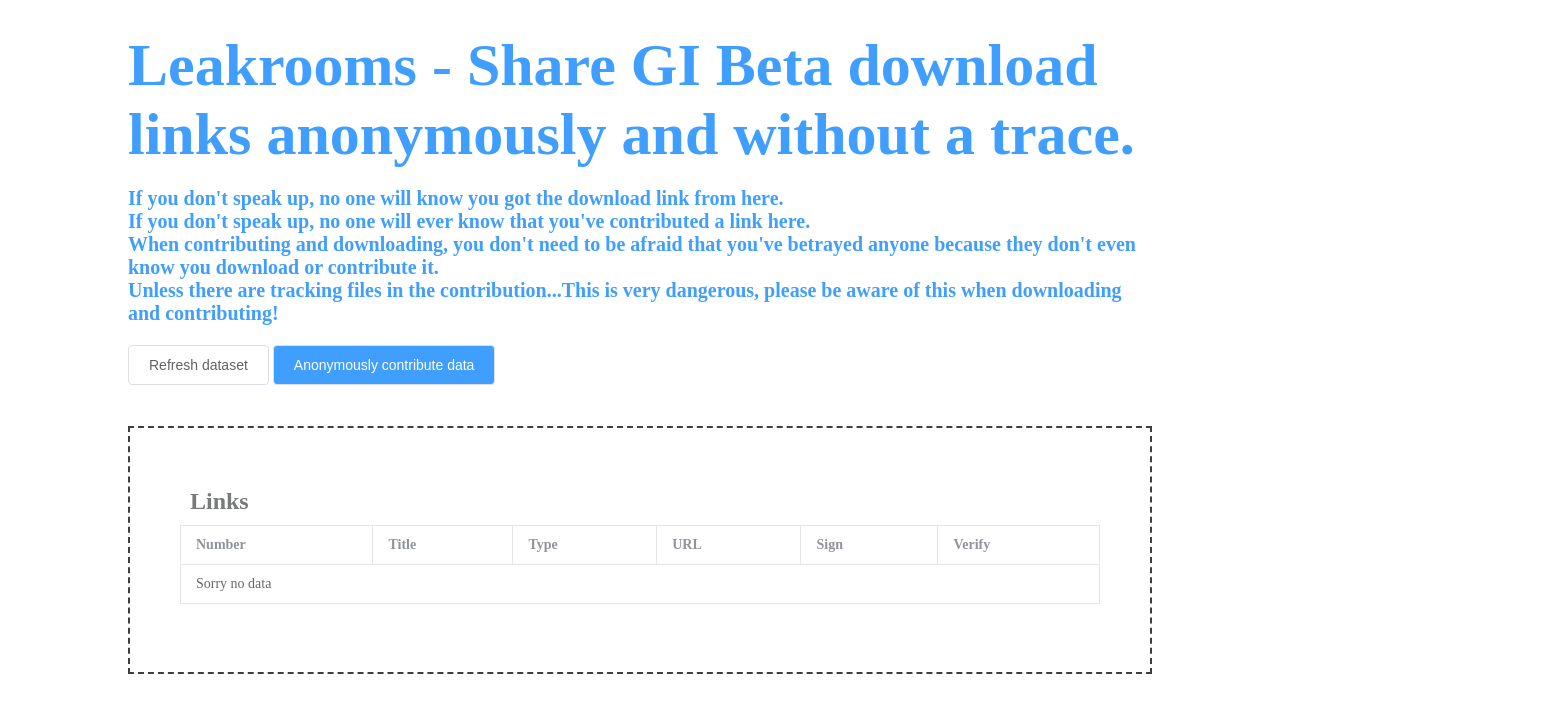
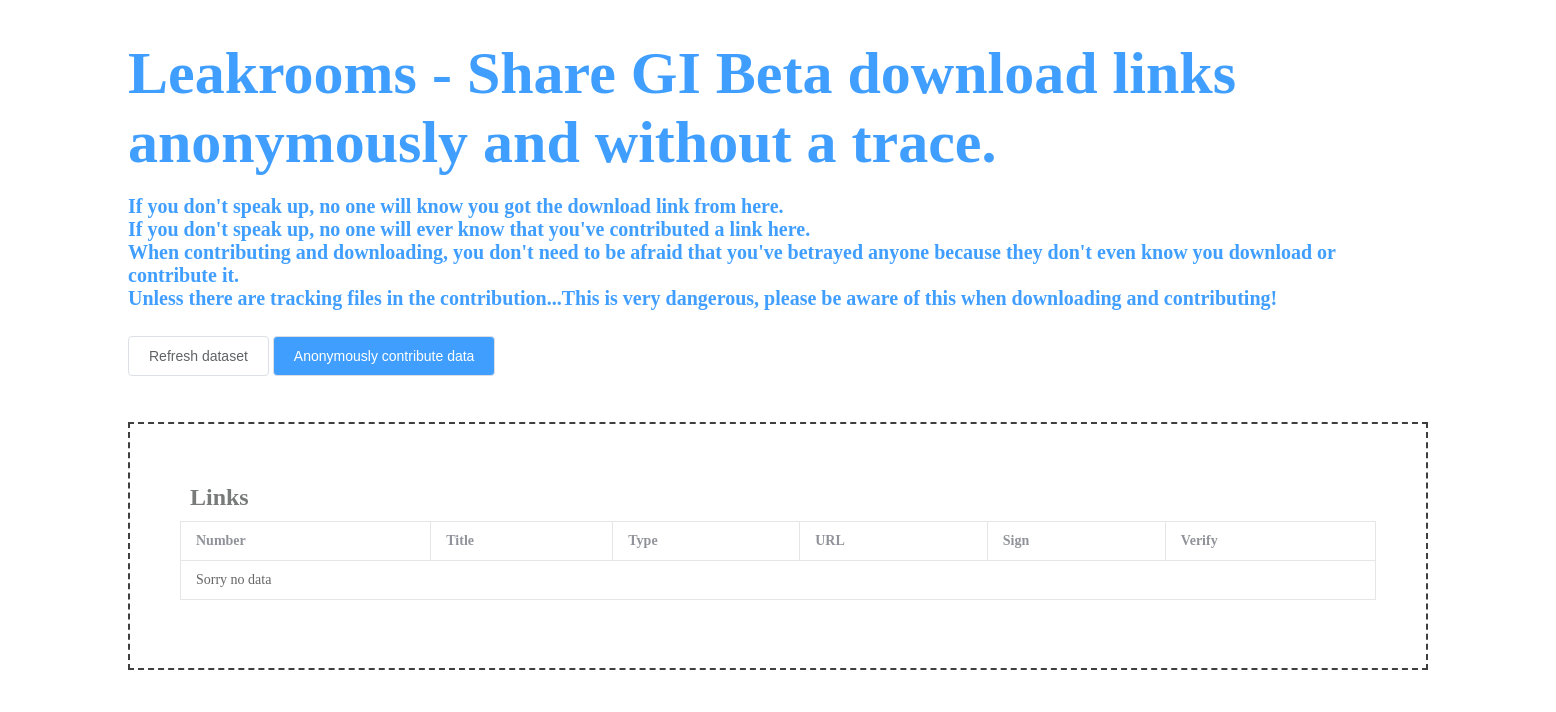
Before and after one commit to Leakrooms/Leakrooms, a plain HTML site: page index.html in a window 1280 px wide. Shown: the whole page, 1556 px wide, since content can reach past the window. Drawn offline with Linux system fonts and the light colour scheme.

Commit message:
Add files via upload

```diff
--- a/index.html
+++ b/index.html
@@ -17,7 +17,7 @@
 </head>
 
 <body>
-	<div style="min-width:800px;width:80%;padding: 0 10%;padding-bottom: 200px;">
+	<div style="min-width:1300px;width:80%;padding: 0 10%;padding-bottom: 200px;">
 		<div style="padding-top: 3%;padding-bottom: 2%;">
 			<h1 class="" style="font-size:60px;font-weight:900;color:#409EFF">Leakrooms - Share GI Beta download links anonymously and without a trace.</h1>
 			</h1>
```
